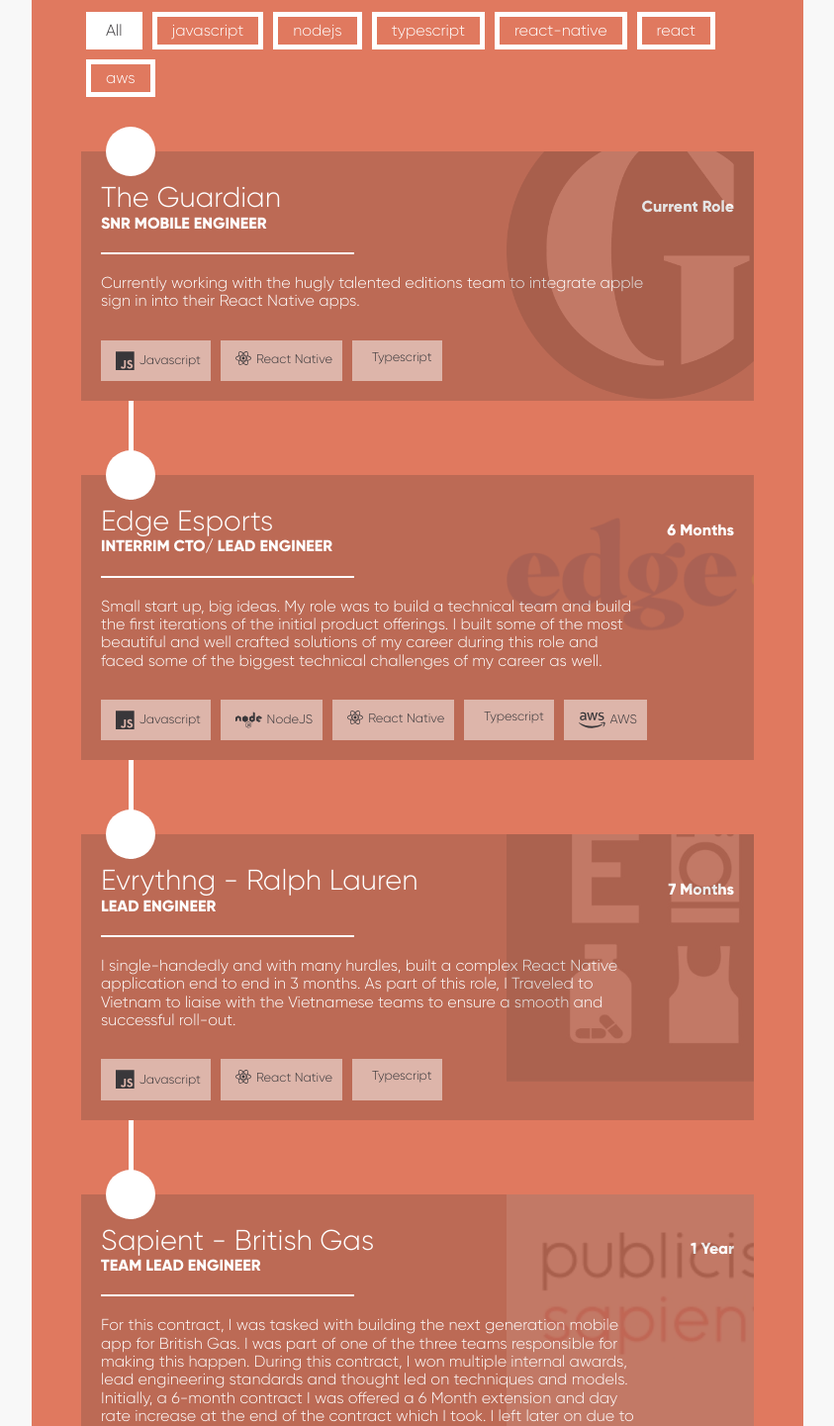
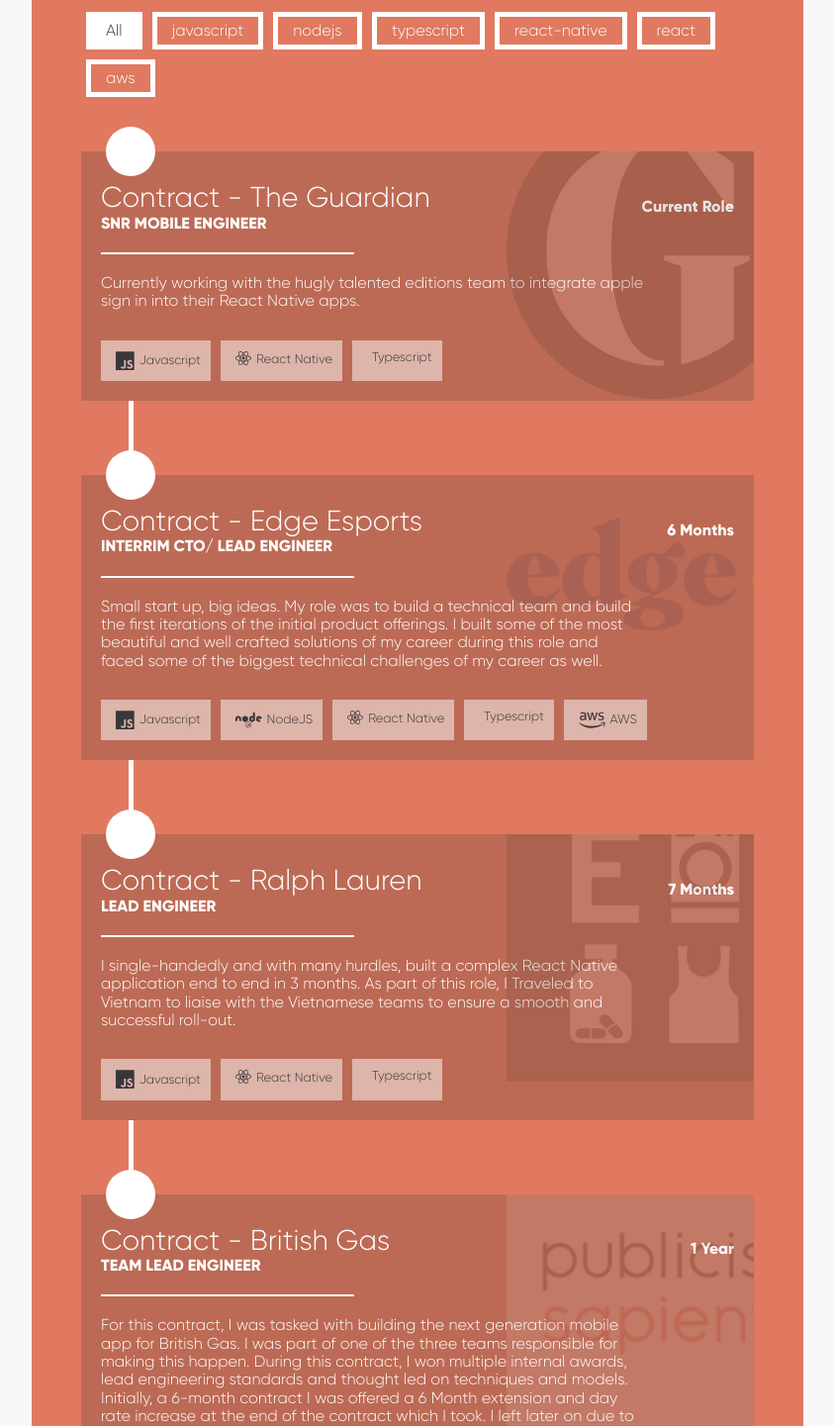
Before and after one commit to Jonjoe/website, a React (Create React App) app: page / in a window 1280 px wide. Shown: the part 3790-5231 px from the top of the page at 99% size, without its empty margins (218-1061 px from the left). Built offline with nearby package versions, Linux system fonts and the light colour scheme; no server answers; what @fortawesome/pro-duotone-svg-icons, @fortawesome/pro-light-svg-icons, @fortawesome/pro-solid-svg-icons would draw is missing.

Commit message:
Specifically  stating these roles are contracts

```diff
--- a/src/data/work.data.ts
+++ b/src/data/work.data.ts
@@ -19,7 +19,7 @@ export interface Job {
 
 const workHistory: Job[] = [
   {
-    name: "The Guardian",
+    name: "Contract - The Guardian",
     role: "Snr Mobile Engineer",
     description:
       "Currently working with the hugly talented editions team to integrate apple sign in into their React Native apps.",
@@ -44,7 +44,7 @@ const workHistory: Job[] = [
     ]
   },
   {
-    name: "Edge Esports",
+    name: "Contract - Edge Esports",
     role: "Interrim CTO/ Lead Engineer",
     description:
       "Small start up, big ideas. My role was to build a technical team and build the first iterations of the initial product offerings. I built some of the most beautiful and well crafted solutions of my career during this role and faced some of the biggest technical challenges of my career as well.",
@@ -71,7 +71,7 @@ const workHistory: Job[] = [
     ]
   },
   {
-    name: "Evrythng - Ralph Lauren",
+    name: "Contract - Ralph Lauren",
     role: "Lead Engineer",
     description:
       "I single-handedly and with many hurdles, built a complex React Native application end to end in 3 months. As part of this role, I Traveled to Vietnam to liaise with the Vietnamese teams to ensure a smooth and successful roll-out.",
@@ -96,7 +96,7 @@ const workHistory: Job[] = [
     ]
   },
   {
-    name: "Sapient - British Gas",
+    name: "Contract - British Gas",
     role: "Team Lead Engineer",
     description:
       "For this contract, I was tasked with building the next generation mobile app for British Gas. I was part of one of the three teams responsible for making this happen. During this contract, I won multiple internal awards, lead engineering standards and thought led on techniques and models. Initially, a 6-month contract I was offered a 6 Month extension and day rate increase at the end of the contract which I took. I left later on due to the app having been shipped and entering beta and looking for a new challenge.",
```
